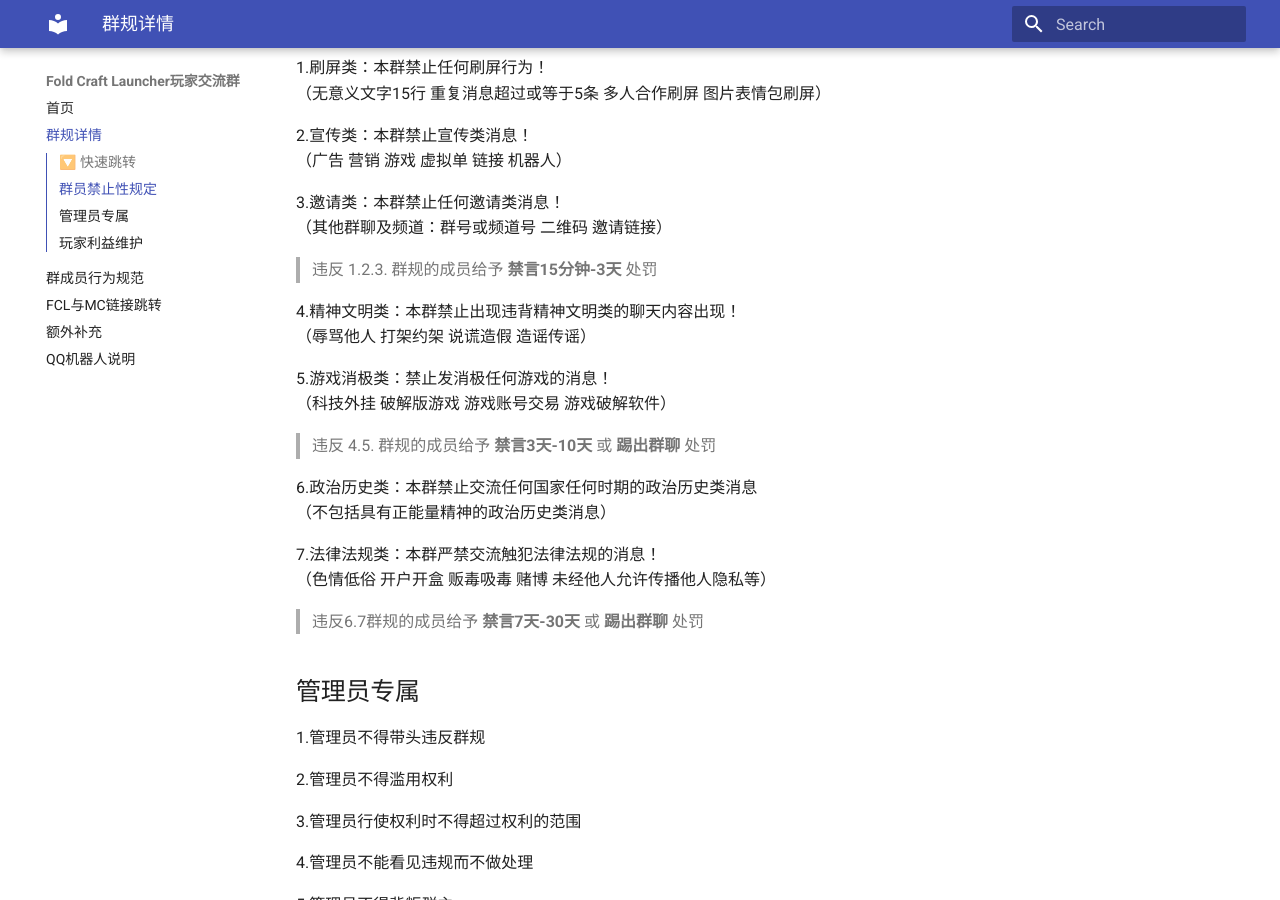
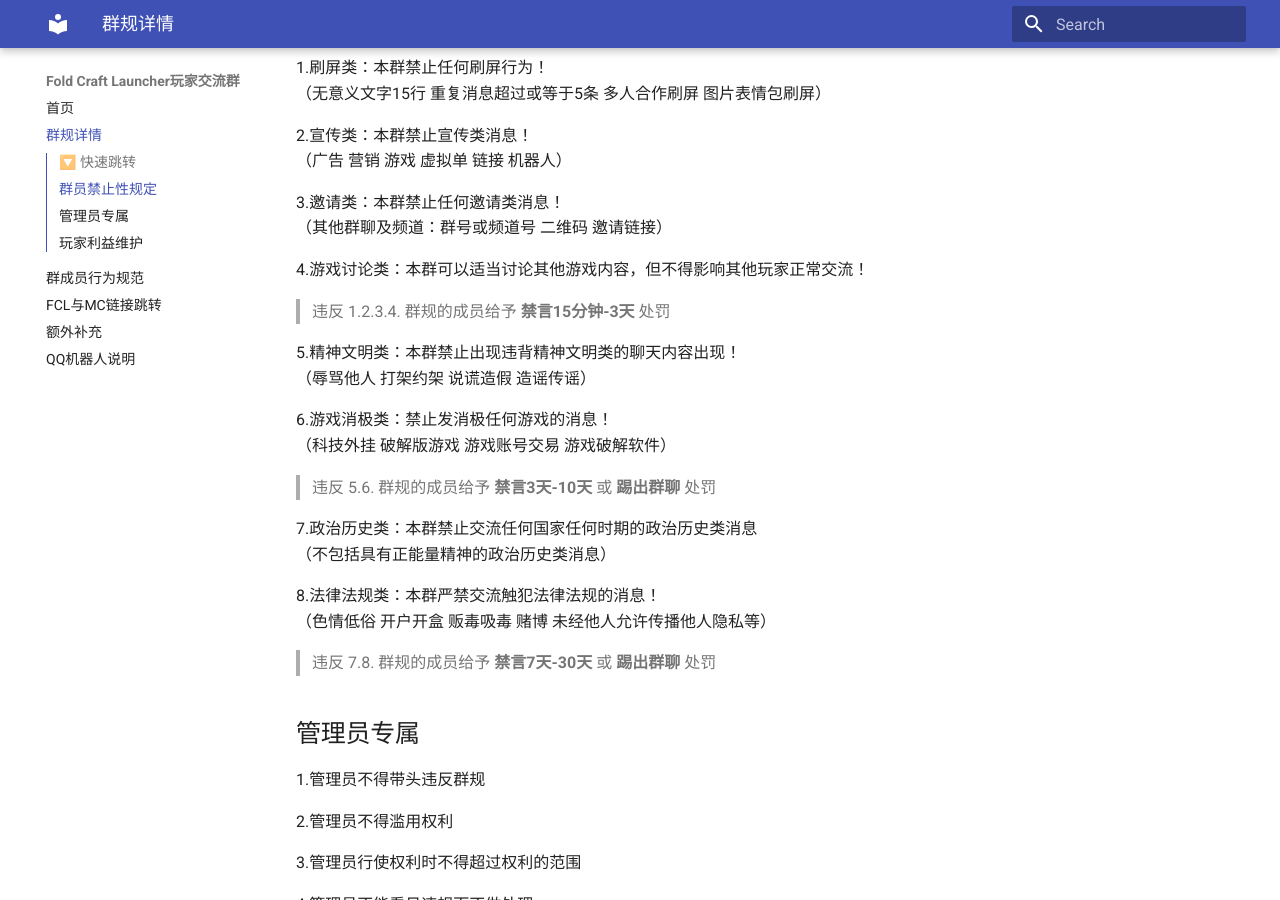
Before and after one commit to WaterGodFurina/WaterGodFurina.github.io, an MkDocs documentation site: the page built from docs/details.md, in a window 1280 px wide and 900 px high, scrolled down 354 px. Built offline with MkDocs 1.6.1 and Material for MkDocs 9.7.7, drawn with Linux system fonts in a browser that asks for light colours.

Commit message:
Revise group rules for clarity and organization

```diff
--- a/docs/details.md
+++ b/docs/details.md
@@ -13,21 +13,23 @@
 
 3.邀请类：本群禁止任何邀请类消息！
 （其他群聊及频道：群号或频道号 二维码 邀请链接）
-> 违反 1.2.3. 群规的成员给予 **禁言15分钟-3天** 处罚
 
-4.精神文明类：本群禁止出现违背精神文明类的聊天内容出现！
+4.游戏讨论类：本群可以适当讨论其他游戏内容，但不得影响其他玩家正常交流！
+> 违反 1.2.3.4. 群规的成员给予 **禁言15分钟-3天** 处罚
+
+5.精神文明类：本群禁止出现违背精神文明类的聊天内容出现！
 （辱骂他人 打架约架 说谎造假 造谣传谣）
 
-5.游戏消极类：禁止发消极任何游戏的消息！
+6.游戏消极类：禁止发消极任何游戏的消息！
 （科技外挂 破解版游戏 游戏账号交易 游戏破解软件）
-> 违反 4.5. 群规的成员给予 **禁言3天-10天** 或 **踢出群聊** 处罚
+> 违反 5.6. 群规的成员给予 **禁言3天-10天** 或 **踢出群聊** 处罚
 
-6.政治历史类：本群禁止交流任何国家任何时期的政治历史类消息
+7.政治历史类：本群禁止交流任何国家任何时期的政治历史类消息
 （不包括具有正能量精神的政治历史类消息）
 
-7.法律法规类：本群严禁交流触犯法律法规的消息！
+8.法律法规类：本群严禁交流触犯法律法规的消息！
 （色情低俗 开户开盒 贩毒吸毒 赌博 未经他人允许传播他人隐私等）
-> 违反6.7群规的成员给予 **禁言7天-30天** 或 **踢出群聊** 处罚
+> 违反 7.8. 群规的成员给予 **禁言7天-30天** 或 **踢出群聊** 处罚
 
 ##管理员专属 {:#2}
 1.管理员不得带头违反群规
```
